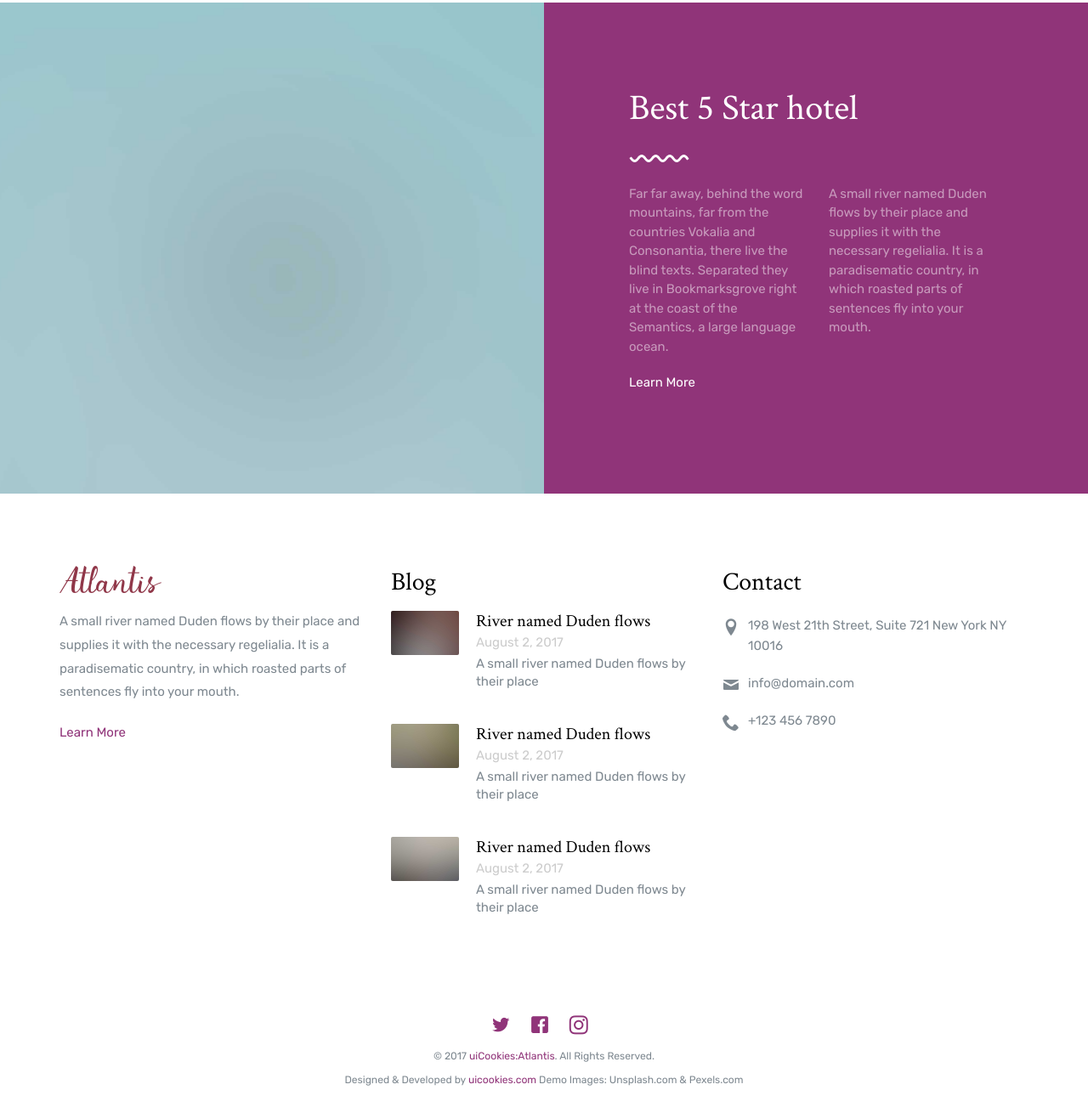
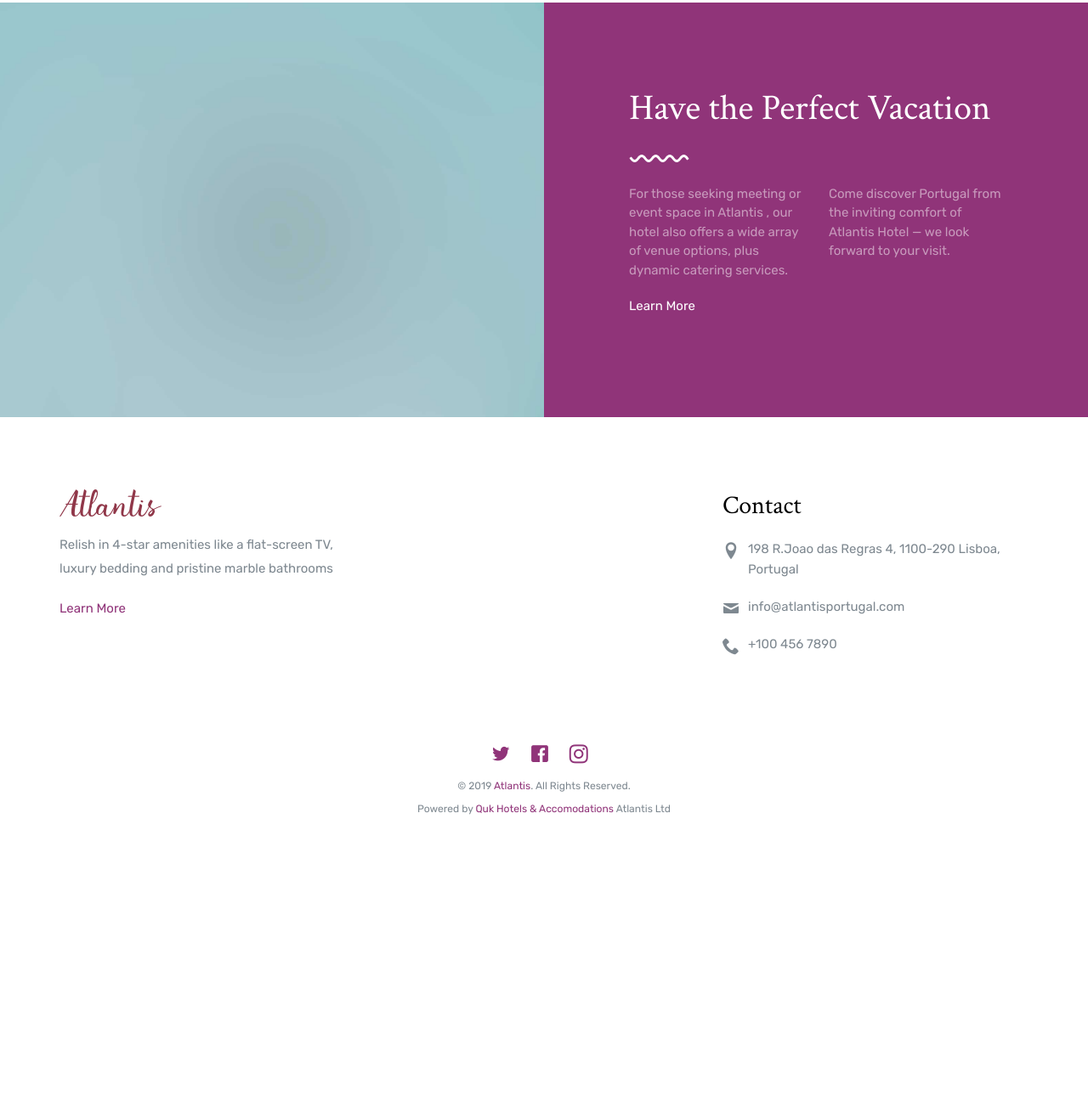
Before and after one commit to atlantisportufal/atlantishoteldemo, a website: page contact.html in a window 1280 px wide. Shown: the part 1494-2797 px from the top of the page at 85% size. After the commit the page ends 2525 px from the top, so only its background shows below. Drawn offline with Linux system fonts and the light colour scheme; files whose address does not match are found by name.

Commit message:
Update contact.html

```diff
--- a/contact.html
+++ b/contact.html
@@ -4,9 +4,9 @@
   <head>
     <meta charset="utf-8">
     <meta name="viewport" content="width=device-width, initial-scale=1">
-    <title>uiCookies:Atlantis &mdash; Free Bootstrap Theme, Free Responsive Bootstrap Website Template</title>
-    <meta name="description" content="Free Bootstrap Theme by uicookies.com">
-    <meta name="keywords" content="free website templates, free bootstrap themes, free template, free bootstrap, free website template">
+    <title>Atlantis Portugal | Contact</title>
+    <meta name="description" content="hotel for families ..">
+    <meta name="keywords" content="Portugal Hotels Ltd">
 
     <link href="https://fonts.googleapis.com/css?family=Crimson+Text:300,400,700|Rubik:300,400,700,900" rel="stylesheet">
     <link rel="stylesheet" href="css/styles-merged.css">
@@ -33,11 +33,11 @@
         <nav role="navigation" class="probootstrap-nav hidden-xs">
           <ul class="probootstrap-main-nav">
             <li><a href="index.html">Home</a></li>
-            <li><a href="about.html">About</a></li>
+            <li><a href=""></a></li>
             <li><a href="rooms.html">Our Rooms</a></li>
             <li class="hidden-xs probootstrap-logo-center"><a href="index.html"><img src="img/logo_md.png" class="hires" width="181" height="50" alt="Free Bootstrap Template by uicookies.com"></a></li>
             <li><a href="reservation.html">Reservation</a></li>
-            <li><a href="blog.html">Blog</a></li>
+            <li><a href=""></a></li>
             <li class="active"><a href="contact.html">Contact</a></li>
           </ul>
           <div class="extra-text visible-xs">
@@ -64,7 +64,7 @@
                 <div class="probootstrap-slider-text text-center">
                   <p><img src="img/curve_white.svg" class="seperator probootstrap-animate" alt="Free HTML5 Bootstrap Template"></p>
                   <h1 class="probootstrap-heading probootstrap-animate">Contact</h1>
-                  <div class="probootstrap-animate probootstrap-sub-wrap">Far far away, behind the word mountains, far from the countries Vokalia and Consonantia, there live the blind texts.</div>
+                  <div class="probootstrap-animate probootstrap-sub-wrap">Enquiry, Bookings, Personal Style</div>
                 </div>
               </div>
             </div>
@@ -113,12 +113,12 @@
         <div class="col-md-4">
           <h2 class="mt0">Get In Touch</h2>
           <ul class="probootstrap-contact-info">
-            <li><i class="icon-location2"></i> <span>198 West 21th Street, Suite 721 New York NY 10016</span></li>
-            <li><i class="icon-mail"></i><span>info@domain.com</span></li>
-            <li><i class="icon-phone2"></i><span>+123 456 7890</span></li>
+            <li><i class="icon-location2"></i> <span>198 R.Joao das Regras 4, 1100-290 Lisboa, Portugal</span></li>
+            <li><i class="icon-mail"></i><span>info@atlantisportugal.com</span></li>
+            <li><i class="icon-phone2"></i><span>+100 456 7890</span></li>
           </ul>
           <h2>Feedback</h2>
-          <p>Far far away, behind the word mountains, far from the countries Vokalia and Consonantia, there live the blind texts. Separated they live in Bookmarksgrove right at the coast of the Semantics, a large language ocean.</p>
+          <p>Our response will be within 24 Hours.</p>
           <p><a href="#" class="btn btn-primary" role="button">Send Message</a></p>
         </div>
       </div>
@@ -129,17 +129,17 @@
     <div class="image" style="background-image: url(img/slider_2.jpg);"></div>
     <div class="text">
       <div class="probootstrap-animate fadeInUp probootstrap-animated">
-        <h2 class="mt0">Best 5 Star hotel</h2>
+        <h2 class="mt0">Have the Perfect Vacation</h2>
         <p><img src="img/curve_white.svg" class="seperator" alt="Free HTML5 Bootstrap Template"></p>
         <div class="row">
           <div class="col-md-6">
-            <p>Far far away, behind the word mountains, far from the countries Vokalia and Consonantia, there live the blind texts. Separated they live in Bookmarksgrove right at the coast of the Semantics, a large language ocean.</p>
+            <p>For those seeking meeting or event space in Atlantis , our hotel also offers a wide array of venue options, plus dynamic catering services.</p>
           </div>
           <div class="col-md-6">
-            <p>A small river named Duden flows by their place and supplies it with the necessary regelialia. It is a paradisematic country, in which roasted parts of sentences fly into your mouth.</p>
+            <p>Come discover Portugal from the inviting comfort of Atlantis Hotel — we look forward to your visit.</p>
           </div>
         </div>
-        <p><a href="#" class="link-with-icon white">Learn More <i class=" icon-chevron-right"></i></a></p>
+        <p><a href="reservation.html" class="link-with-icon white">Learn More <i class=" icon-chevron-right"></i></a></p>
       </div>
     </div>
   </section>
@@ -150,55 +150,22 @@
       <div class="row">
         <div class="col-md-4">
           <div class="probootstrap-footer-widget">
-            <p class="mt40"><img src="img/logo_sm.png" class="hires" width="120" height="33" alt="Free HTML5 Bootstrap Template by uicookies.com"></p>
-            <p>A small river named Duden flows by their place and supplies it with the necessary regelialia. It is a paradisematic country, in which roasted parts of sentences fly into your mouth.</p>
+            <p class="mt40"><img src="img/logo_sm.png" class="hires" width="120" height="33" alt="WBG .."></p>
+            <p>Relish in 4-star amenities like a flat-screen TV, luxury bedding and pristine marble bathrooms</p>
             <p><a href="#" class="link-with-icon">Learn More <i class=" icon-chevron-right"></i></a></p>
           </div>
         </div>
         <div class="col-md-4">
           <div class="probootstrap-footer-widget">
-            <h3>Blog</h3>
-            <ul class="probootstrap-blog-list">
-              <li>
-                <a href="#">
-                  <figure class="probootstrap-image"><img src="img/img_1.jpg" alt="Free Bootstrap Template by uicookies.com" class="img-responsive"></figure>
-                  <div class="probootstrap-text">
-                    <h4>River named Duden flows</h4>
-                    <span class="meta">August 2, 2017</span>
-                    <p>A small river named Duden flows by their place</p>
-                  </div>
-                </a>
-              </li>
-              <li>
-                <a href="#">
-                  <figure class="probootstrap-image"><img src="img/img_2.jpg" alt="Free Bootstrap Template by uicookies.com" class="img-responsive"></figure>
-                  <div class="probootstrap-text">
-                    <h4>River named Duden flows</h4>
-                    <span class="meta">August 2, 2017</span>
-                    <p>A small river named Duden flows by their place</p>
-                  </div>
-                </a>
-              </li>
-              <li>
-                <a href="#">
-                  <figure class="probootstrap-image"><img src="img/img_3.jpg" alt="Free Bootstrap Template by uicookies.com" class="img-responsive"></figure>
-                  <div class="probootstrap-text">
-                    <h4>River named Duden flows</h4>
-                    <span class="meta">August 2, 2017</span>
-                    <p>A small river named Duden flows by their place</p>
-                  </div>
-                </a>
-              </li>
-            </ul>
           </div>
         </div>
         <div class="col-md-4">
           <div class="probootstrap-footer-widget">
             <h3>Contact</h3>
             <ul class="probootstrap-contact-info">
-              <li><i class="icon-location2"></i> <span>198 West 21th Street, Suite 721 New York NY 10016</span></li>
-              <li><i class="icon-mail"></i><span>info@domain.com</span></li>
-              <li><i class="icon-phone2"></i><span>+123 456 7890</span></li>
+              <li><i class="icon-location2"></i> <span>198 R.Joao das Regras 4, 1100-290 Lisboa, Portugal</span></li>
+              <li><i class="icon-mail"></i><span>info@atlantisportugal.com</span></li>
+              <li><i class="icon-phone2"></i><span>+100 456 7890</span></li>
             </ul>
 
           </div>
@@ -212,7 +179,8 @@
             <li><a href=""><i class="icon-instagram2"></i></a></li>
           </ul>
           <p>
-            <small>&copy; 2017 <a href="https://uicookies.com/" target="_blank">uiCookies:Atlantis</a>. All Rights Reserved. <br> Designed &amp; Developed by <a href="https://uicookies.com/" target="_blank">uicookies.com</a> Demo Images: Unsplash.com &amp; Pexels.com</small>
+            <!-- WARNING: <small>&copy; 2017 <a href="https://uicookies.com/" target="_blank">uiCookies:Atlantis</a>. All Rights Reserved. <br> Designed &amp; Developed by <a href="https://uicookies.com/" target="_blank">uicookies.com</a> Demo Images: Unsplash.com &amp; Pexels.com</small> -->
+            <small>&copy; 2019 <a href="https://uicookies.com/" target="_blank">Atlantis</a>. All Rights Reserved. <br> Powered by <a href="https://hotels.com/" target="_blank">Quk Hotels & Accomodations</a> Atlantis Ltd</small>
           </p>
 
         </div>
```
